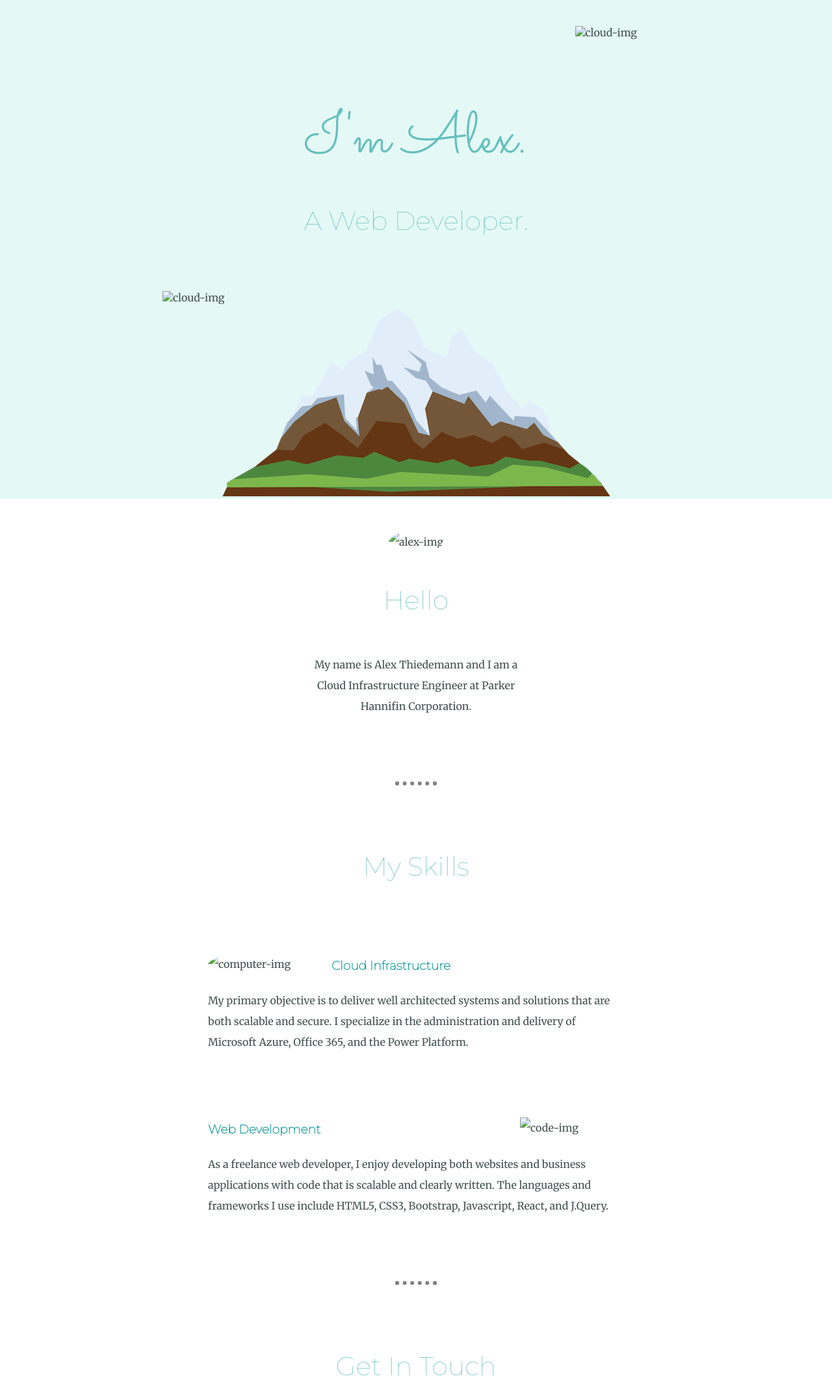
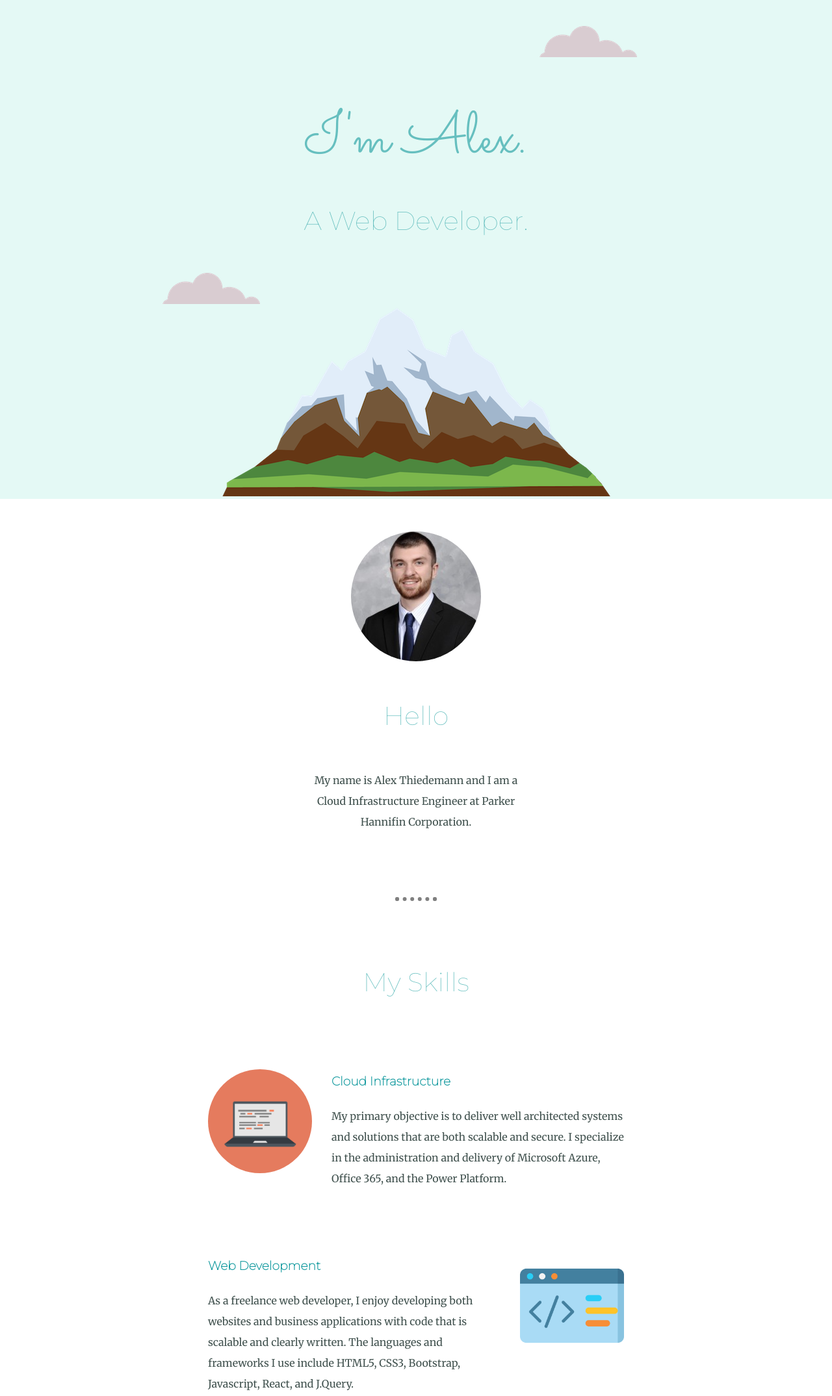
Before and after one commit to athiedemann2/sample, a plain HTML site: page index.html in a window 1280 px wide. Shown: the top 2149 px of the page at 65% size. Drawn offline with Linux system fonts and the light colour scheme; files whose address does not match are found by name.

Commit message:
Update index.html

```diff
--- a/index.html
+++ b/index.html
@@ -5,20 +5,20 @@
     <title>Alex's Personal Site</title>
   </head>
   <link rel="stylesheet" href="styles.css">
-  <link rel="icon" href="/Users/alexthiedemann/Documents/Web Development/Project Site/favicon.ico">
+  <link rel="icon" href="favicon.ico">
   <link rel="preconnect" href="https://fonts.gstatic.com">
 <link href="https://fonts.googleapis.com/css2?family=Montserrat:wght@100&family=Merriweather&family=Sacramento&display=swap" rel="stylesheet">
   <body>
     <div class="top-container">
-      <img class="cloud-2"src="images/cloud.png" alt="cloud-img">
+      <img class="cloud-2"src="cloud.png" alt="cloud-img">
       <h1>I'm Alex.</h1>
       <h2>A Web Developer.</h2>
-      <img class="cloud-1"src="images/cloud.png" alt="cloud-img">
+      <img class="cloud-1"src="cloud.png" alt="cloud-img">
       <img src="images/mountain.png" alt="mountain-img">
       </div>
       <div class="middle-container">
         <div class="profile">
-          <img class="my-image"src="Images/alex.jpg" alt="alex-img">
+          <img class="my-image"src="alex.jpg" alt="alex-img">
           <h2>Hello</h2>
           <p class="intro">My name is Alex Thiedemann and I am a Cloud Infrastructure Engineer at Parker Hannifin Corporation.</p>
         </div>
@@ -26,13 +26,13 @@
         <div class="skills">
           <h2>My Skills</h2>
           <div class="skill-row">
-            <img class="computer-image" src="Images/computer.png" alt="computer-img">
+            <img class="computer-image" src="computer.png" alt="computer-img">
             <h3>Cloud Infrastructure</h3>
             <p>My primary objective is to deliver well architected systems and solutions that are both scalable and secure. I specialize in the administration and delivery of Microsoft Azure, Office 365,
               and the Power Platform.</p>
           </div>
           <div class="skill-row">
-            <img class="code-image" src="Images/code.png" alt="code-img">
+            <img class="code-image" src="code.png" alt="code-img">
             <h3>Web Development</h3>
             <p>As a freelance web developer, I enjoy developing both websites and business applications with code that is scalable and clearly written. The languages and frameworks I use include
             HTML5, CSS3, Bootstrap, Javascript, React, and J.Query.</p>
```
